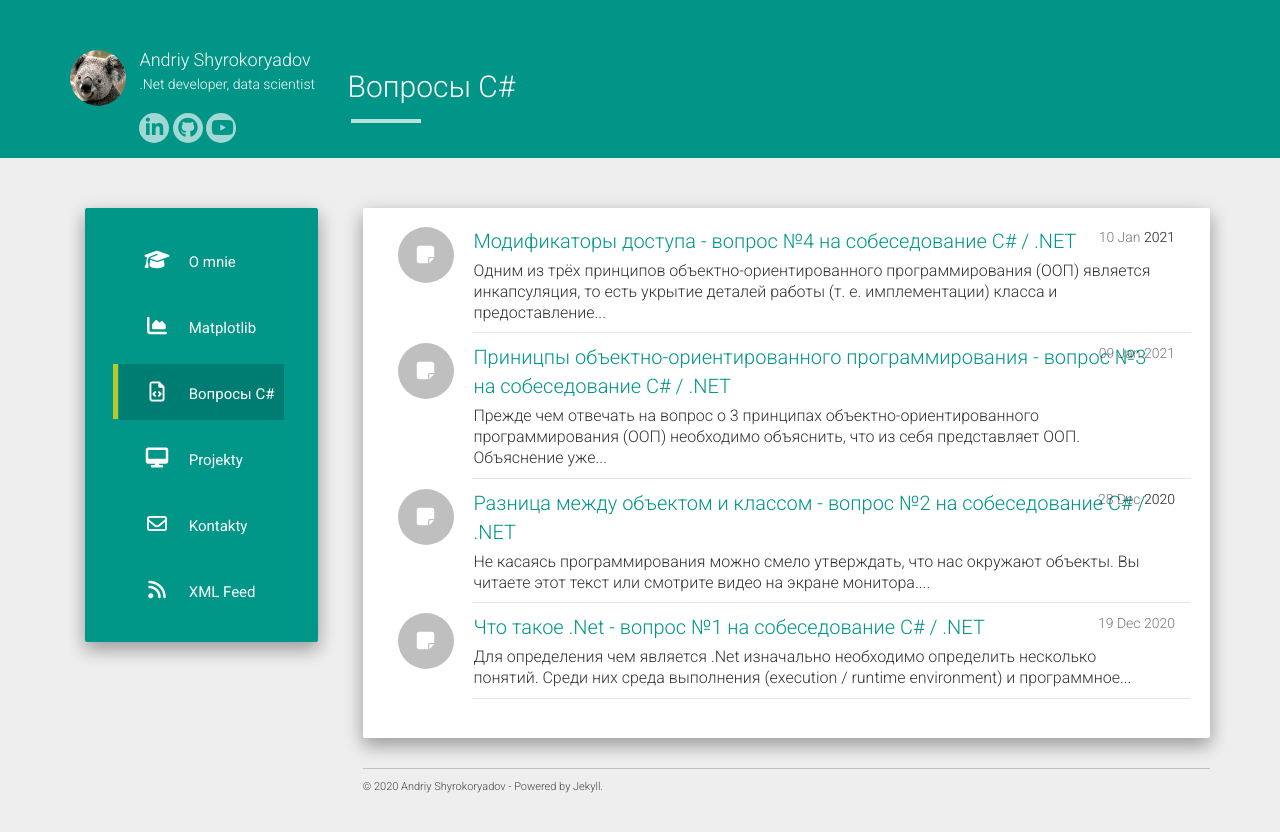
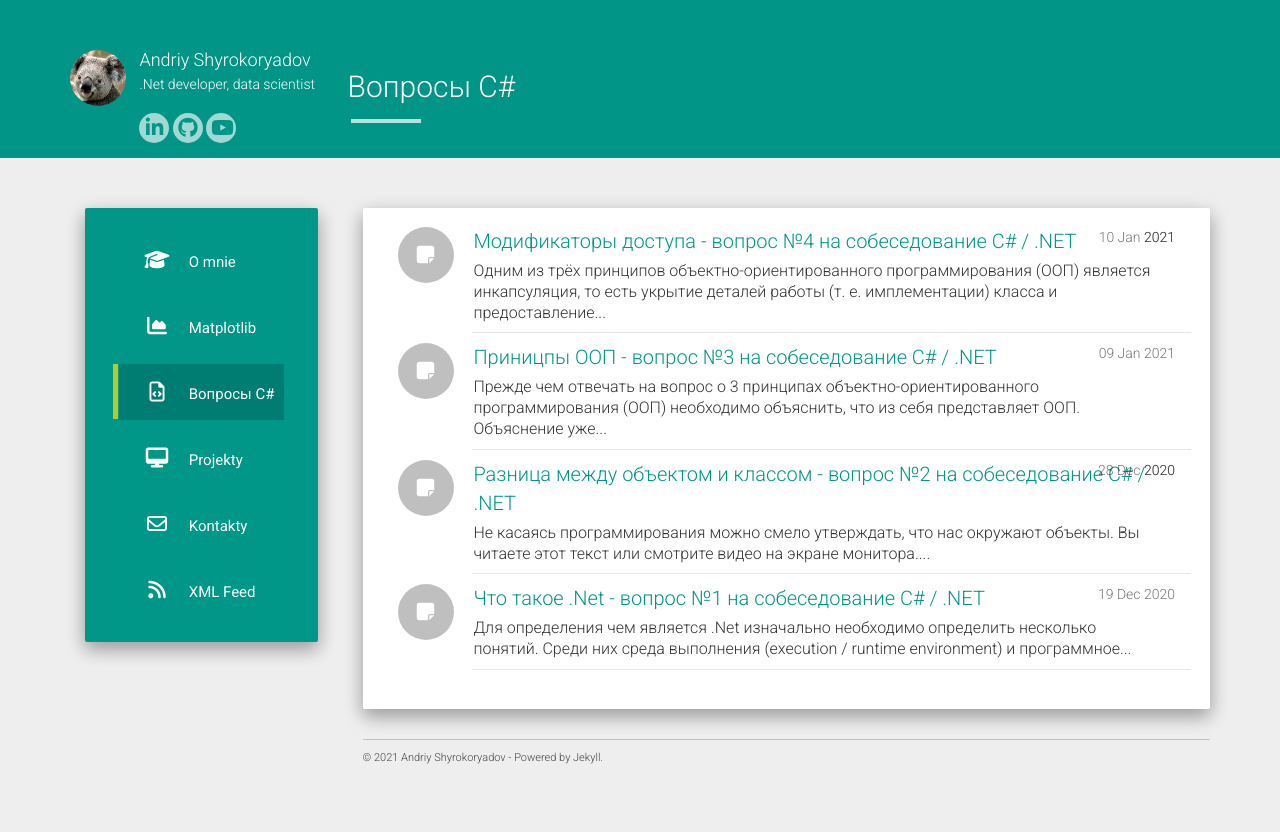
Before and after one commit to ashyrokoriadov/ashyrokoriadov.github.io, a Jekyll site: the page built from category/c_sharp_questions.md, in a window 1280 px wide. Shown: the top 832 px of the page. Built offline with Jekyll 4.4.1, drawn with Linux system fonts in a browser that asks for light colours; nearby versions of some CDN libraries.

Commit message:
Added correct link to video 3. Changed year in footer

```diff
--- a/_includes/footer.html
+++ b/_includes/footer.html
@@ -1,5 +1,5 @@
 <footer>
-  © 2020 Andriy Shyrokoryadov - Powered by Jekyll.
+  © 2021 Andriy Shyrokoryadov - Powered by Jekyll.
 </footer>
 <div align="center">
   <script async src="https://pagead2.googlesyndication.com/pagead/js/adsbygoogle.js"></script>
--- a/_posts/2021-01-09-Principles_of_object_oriented_programming.md
+++ b/_posts/2021-01-09-Principles_of_object_oriented_programming.md
@@ -1,5 +1,5 @@
 ---
-title: Приницпы объектно-ориентированного программирования - вопрос №3 на собеседование C# / .NET
+title: Приницпы ООП - вопрос №3 на собеседование C# / .NET
 subtitle: Текст к видео "Приницпы объектно-ориентированного программирования" на канале YouTube
 layout: page
 show_sidebar: false
@@ -10,7 +10,7 @@
 ---
 
 <center>
-<iframe width="560" height="315" src="https://www.youtube.com/embed/qukYAQ36kao"
+<iframe width="560" height="315" src="https://www.youtube.com/embed/EcLdg15t9pI"
 frameborder="0" allow="accelerometer; autoplay;
 encrypted-media; gyroscope; picture-in-picture" allowfullscreen></iframe>
 </center>
```
